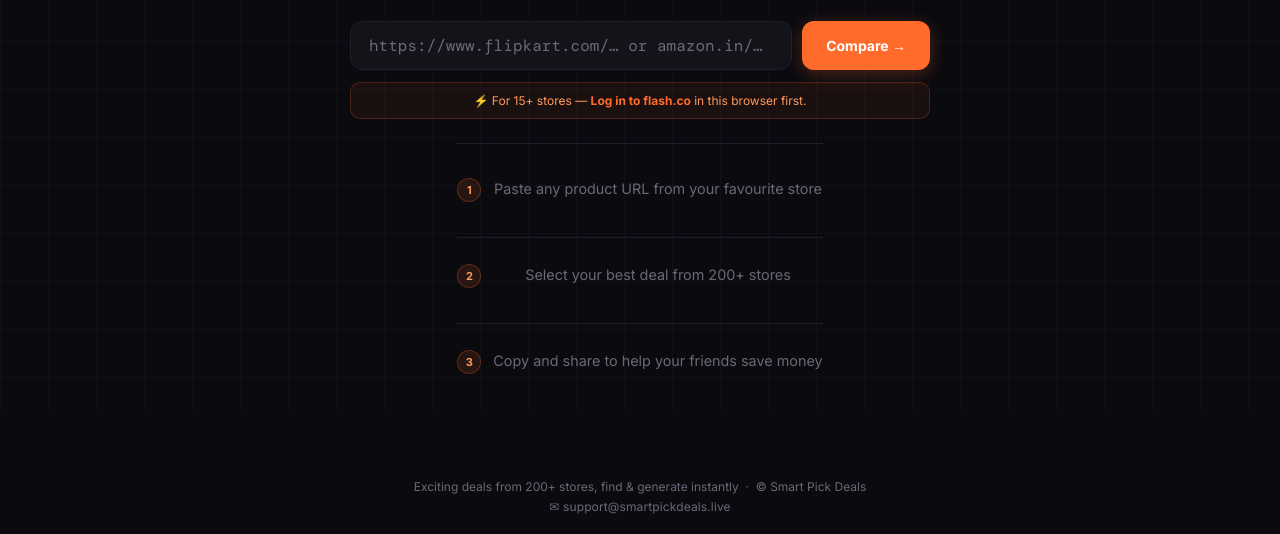
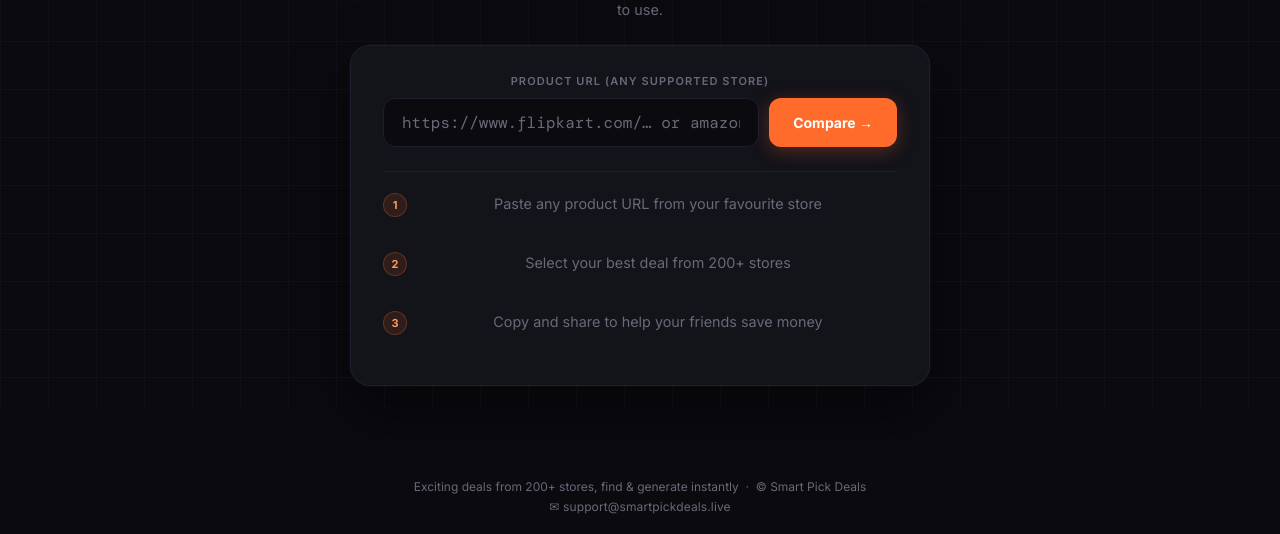
Before and after one commit to smartpicks0326-commits/extrape-affiliate, a website: page compare.html in a window 1280 px wide. Shown: the part 391-925 px from the top of the page. Drawn offline with nearby package versions, Linux system fonts and the light colour scheme; no server answers.

Commit message:
fix: Remove flash.co tip from compare, fix steps box styling

```diff
--- a/compare.html
+++ b/compare.html
@@ -36,16 +36,14 @@ section{position:relative;z-index:1;}
 #hero h1{font-size:clamp(1.8rem,5vw,3rem);font-weight:800;line-height:1.1;letter-spacing:-.03em;margin-bottom:12px;}
 #hero h1 em{font-style:normal;color:var(--accent);}
 #hero p{color:var(--muted);font-size:.9rem;max-width:420px;margin:0 auto 24px;line-height:1.6;}
-.input-wrap{width:100%;max-width:580px;box-sizing:border-box;}
+.input-wrap{width:100%;max-width:580px;box-sizing:border-box;background:var(--surface);border:1px solid var(--border);border-radius:20px;padding:28px 32px;box-shadow:0 24px 64px rgba(0,0,0,.4),0 0 0 1px rgba(255,255,255,.03);}
 .input-row{display:flex;gap:10px;width:100%;min-width:0;}
-#urlInput{flex:1;min-width:0;width:100%;max-width:100%;background:var(--surface);border:1.5px solid var(--border);color:var(--text);font-family:'DM Mono',monospace;font-size:16px;padding:13px 18px;border-radius:12px;outline:none;transition:border-color .2s;-webkit-appearance:none;box-sizing:border-box;}
+#urlInput{flex:1;min-width:0;width:100%;max-width:100%;background:var(--bg);border:1.5px solid var(--border);color:var(--text);font-family:'DM Mono',monospace;font-size:16px;padding:13px 18px;border-radius:12px;outline:none;transition:border-color .2s;-webkit-appearance:none;box-sizing:border-box;}
 #urlInput:focus{border-color:var(--accent);box-shadow:0 0 0 3px rgba(255,107,43,.1);}
 #urlInput::placeholder{color:var(--muted);}
 .btn-go{background:var(--accent);color:#fff;border:none;font-family:'Inter',sans-serif;font-weight:700;font-size:14px;padding:13px 24px;border-radius:12px;cursor:pointer;white-space:nowrap;transition:background .2s;box-shadow:0 4px 18px rgba(255,107,43,.28);}
 .btn-go:hover{background:var(--accent2);}
-.flash-tip{display:none;margin-top:12px;background:rgba(255,107,43,.07);border:1px solid rgba(255,107,43,.2);border-radius:10px;padding:10px 16px;font-size:12px;color:var(--accent2);text-align:center;}
-.flash-tip a{color:var(--accent);font-weight:700;text-decoration:none;}
-.flash-tip small{color:var(--muted);font-size:11px;display:block;margin-top:2px;}
+
 
 /* LOADING */
 #loading{display:none;padding:40px 0 60px;overflow-x:hidden;}
@@ -234,9 +232,9 @@ footer{position:relative;z-index:1;text-align:center;padding:20px;font-size:12px
 
 /* ── How it works steps (matches Convert page) ── */
 .how-it-works{display:flex;flex-direction:column;gap:12px;margin-top:24px;padding-top:20px;border-top:1px solid var(--border);}
-.step{display:flex;align-items:flex-start;gap:12px;}
+.how-it-works .step{display:flex;align-items:flex-start;gap:12px;padding:0;border-bottom:none;}
 .step-num{width:24px;height:24px;border-radius:50%;background:rgba(255,107,43,0.12);border:1px solid rgba(255,107,43,0.25);color:var(--accent2);font-size:11px;font-weight:700;display:flex;align-items:center;justify-content:center;flex-shrink:0;margin-top:1px;}
-.step p{font-size:13px;color:var(--muted);line-height:1.5;}
+.how-it-works .step p{font-size:13px;color:var(--muted);line-height:1.5;}
 
 /* ── Prevent horizontal overflow — safe globally ── */
 html, body { max-width: 100vw; overflow-x: hidden; }
@@ -278,21 +276,17 @@ html, body { max-width: 100vw; overflow-x: hidden; }
   <h1>Compare Prices.<br/><em>Save More.</em></h1>
   <p>Paste any product link. We compare prices across Amazon, Flipkart, Myntra, Croma and 200+ stores — with links ready to use.</p>
   <div class="input-wrap">
+    <label style="font-size:11px;font-weight:600;letter-spacing:.1em;text-transform:uppercase;color:var(--muted);margin-bottom:10px;display:block;">Product URL (any supported store)</label>
     <div class="input-row">
       <input id="urlInput" type="text" placeholder="https://www.flipkart.com/… or amazon.in/… or myntra.com/…" autocomplete="off"/>
       <button class="btn-go" id="compareBtn">Compare →</button>
     </div>
-    <div class="flash-tip" id="flashTip">
-      ⚡ For 15+ stores —
-      <a href="https://flash.co/home" target="_blank">Log in to flash.co</a>
-      in this browser first.
+    <!-- Steps inside card (matches Convert page) -->
+    <div class="how-it-works">
+      <div class="step"><div class="step-num">1</div><p>Paste any product URL from your favourite store</p></div>
+      <div class="step"><div class="step-num">2</div><p>Select your best deal from 200+ stores</p></div>
+      <div class="step"><div class="step-num">3</div><p>Copy and share to help your friends save money</p></div>
     </div>
-  </div>
-  <!-- Steps (matches Convert page) -->
-  <div class="how-it-works" style="max-width:580px;margin:24px auto 0;text-align:left;">
-    <div class="step"><div class="step-num">1</div><p>Paste any product URL from your favourite store</p></div>
-    <div class="step"><div class="step-num">2</div><p>Select your best deal from 200+ stores</p></div>
-    <div class="step"><div class="step-num">3</div><p>Copy and share to help your friends save money</p></div>
   </div>
 </section>
 
@@ -457,7 +451,7 @@ document.getElementById('viewMoreBtn').onclick = function(){
 
 // Show flash tip if not logged in
 if(document.cookie.indexOf('flash_auth_token')===-1){
-  document.getElementById('flashTip').style.display='block';
+  // flash tip removed
 }
 
 // ── Main flow ──
```
